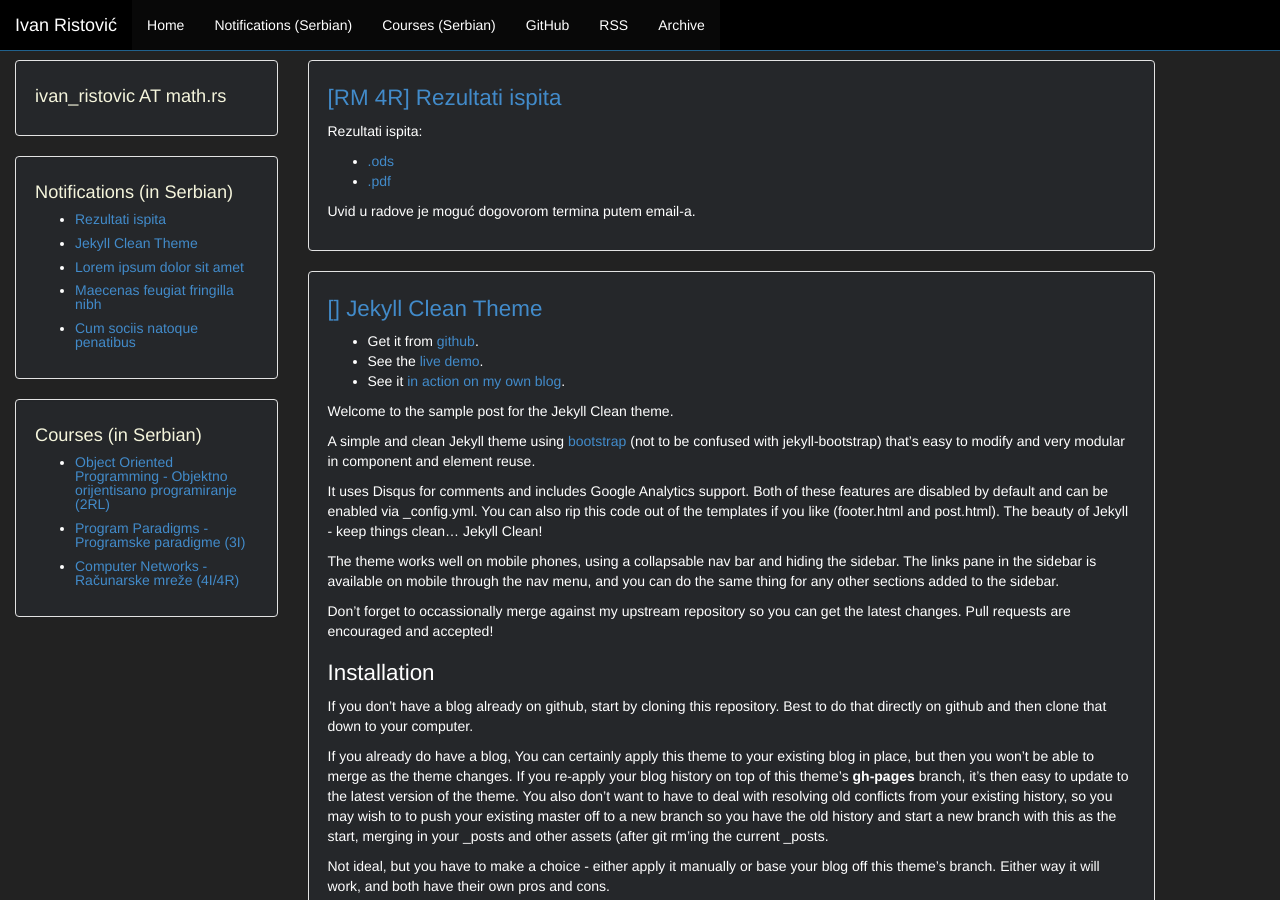
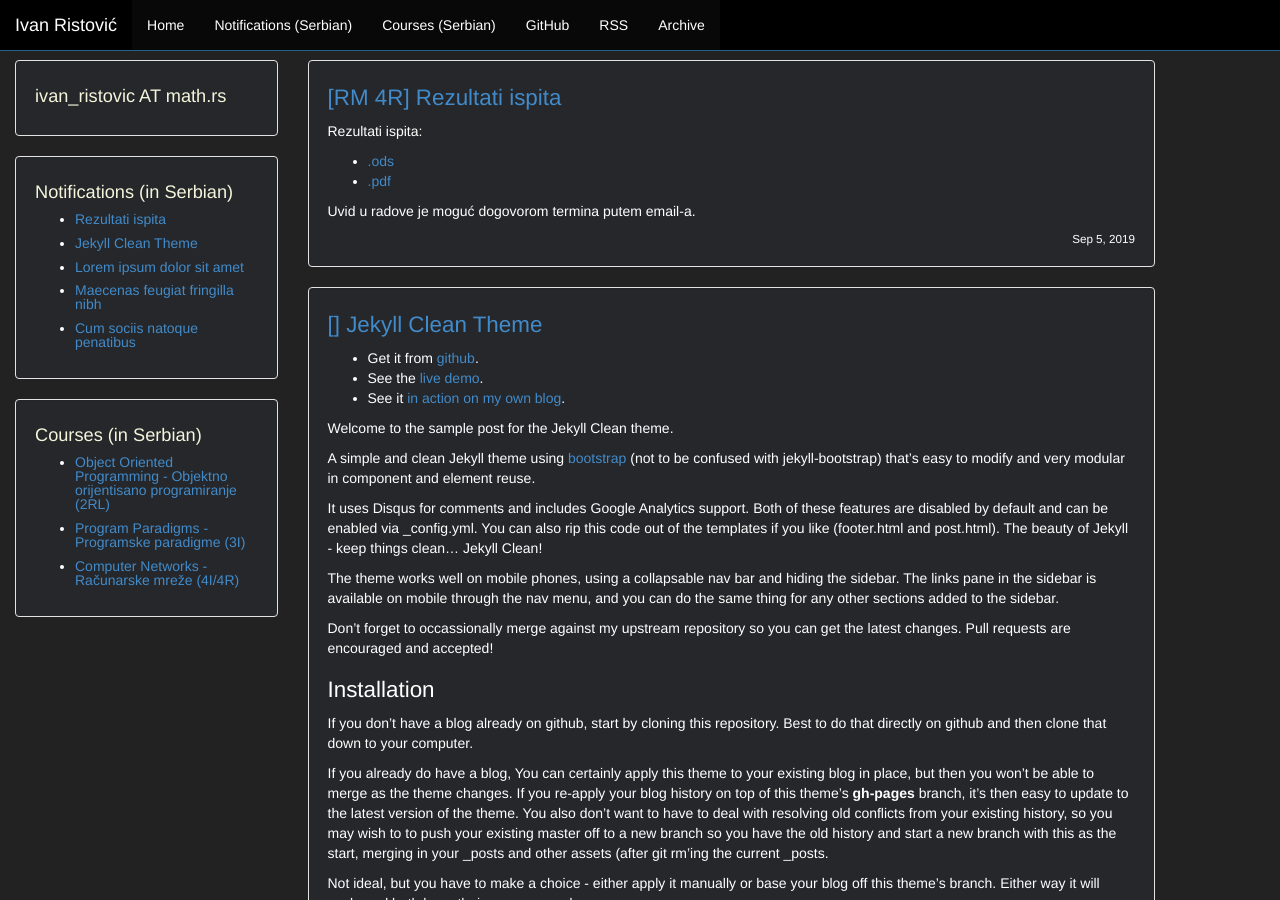
Before and after one commit to ivan-ristovic/ivan-ristovic.github.io, a Jekyll site: the page built from notifications/index.html, in a window 1280 px wide and 900 px high. Built offline with Jekyll 4.4.1, drawn with Linux system fonts in a browser that asks for light colours; the list of posts is cut into pages by our own code; some of the changed text lies outside the part shown.

Commit message:
Fix bad date

```diff
--- a/notifications/index.html
+++ b/notifications/index.html
@@ -17,7 +17,7 @@
             {{ post.content }}
         </div>
         <div class="post-date">
-            {{ page.date | date: "%b %-d, %Y" }}
+            {{ post.date | date: "%b %-d, %Y" }}
         </div>
     </div>
 </div>
```
